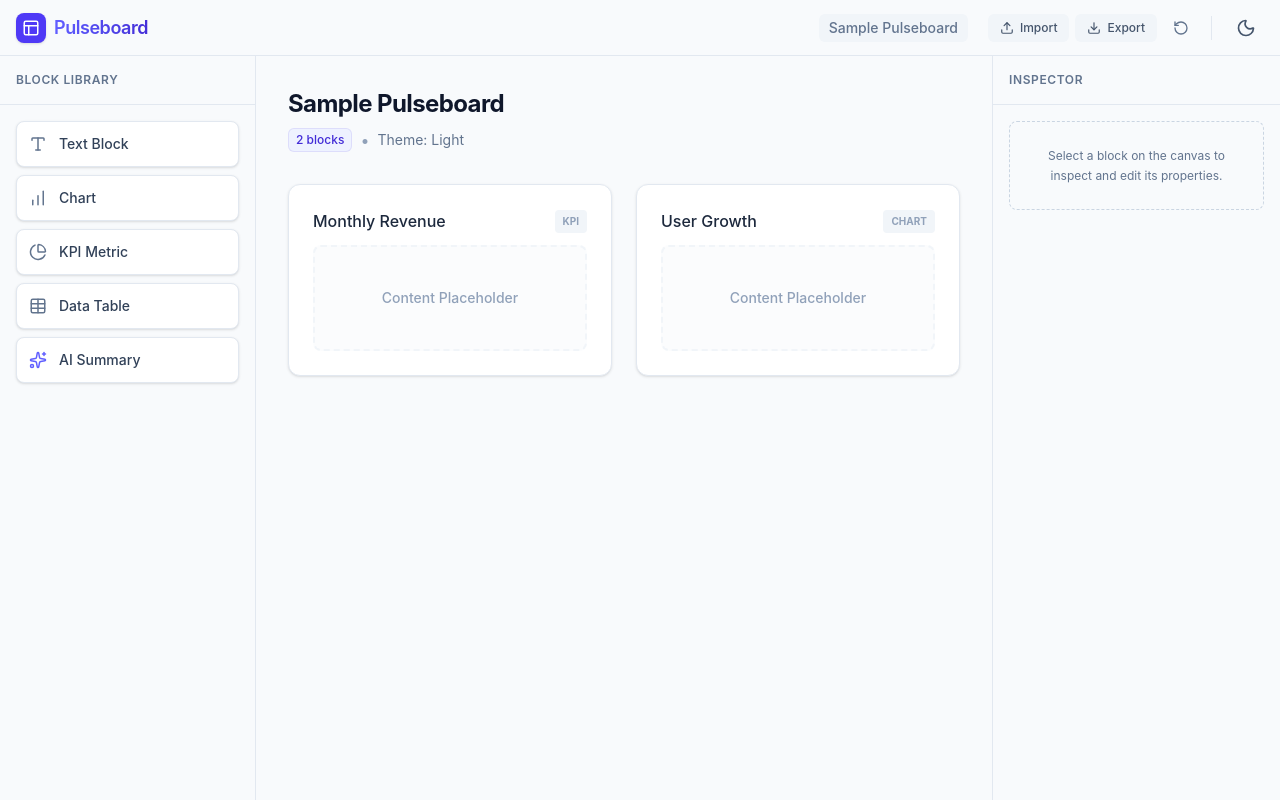
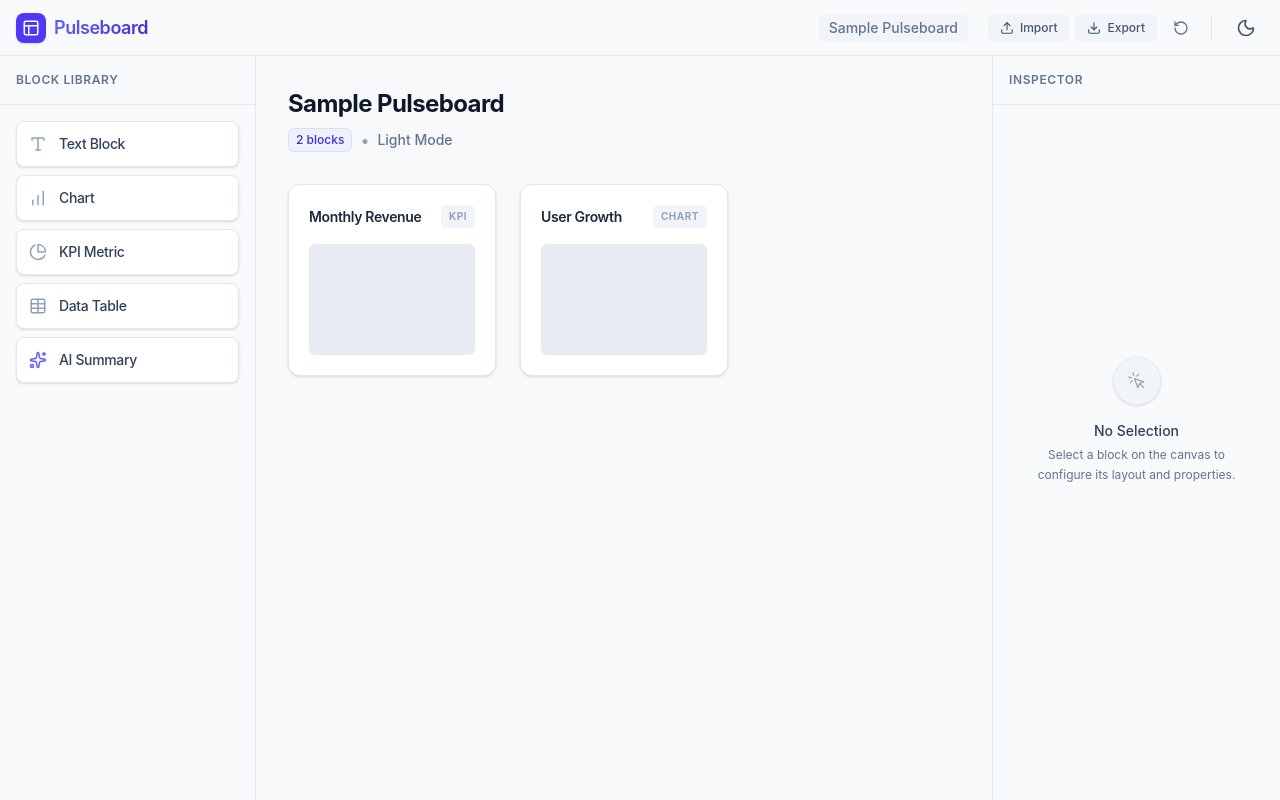
Before and after one commit to siddheshmore12/PulseBoard, a React (Vite) app: page / in a window 1280 px wide. Built offline with nearby package versions, Linux system fonts and the light colour scheme.

Commit message:
Phase 4: Polish Pulseboard UI and interaction design

```diff
--- a/src/app/AppShell.tsx
+++ b/src/app/AppShell.tsx
@@ -14,14 +14,20 @@ export function AppShell() {
         <CanvasArea />
 
         {/* Right Inspector Panel */}
-        <aside className="w-72 border-l border-[var(--border)] bg-[var(--background)] flex flex-col transition-colors duration-300 hidden lg:flex">
-          <div className="p-4 border-b border-[var(--border)]">
+        <aside className="w-72 border-l border-[var(--border)] bg-[var(--background)] flex-col transition-colors duration-300 hidden xl:flex z-10">
+          <div className="p-4 border-b border-[var(--border)] backdrop-blur-sm bg-[var(--background)]/80 sticky top-0">
             <h2 className="font-semibold text-xs uppercase tracking-wider text-slate-500 dark:text-slate-400">Inspector</h2>
           </div>
-          <div className="p-4 flex flex-col gap-4">
-            <div className="text-xs text-slate-500 dark:text-slate-400 p-6 border border-dashed border-slate-300 dark:border-slate-700/80 rounded-lg bg-slate-50 dark:bg-slate-900/30 text-center leading-relaxed">
-              Select a block on the canvas to inspect and edit its properties.
+          <div className="p-4 flex flex-col items-center justify-center h-full text-center pb-20">
+            <div className="w-12 h-12 rounded-full bg-slate-100 dark:bg-slate-800/80 flex items-center justify-center mb-4 text-slate-400 dark:text-slate-500 shadow-sm border border-slate-200/50 dark:border-slate-700/50">
+              <svg className="w-5 h-5" fill="none" viewBox="0 0 24 24" stroke="currentColor">
+                <path strokeLinecap="round" strokeLinejoin="round" strokeWidth={1.5} d="M15 15l-2 5L9 9l11 4-5 2zm0 0l5 5M7.188 2.239l.777 2.897M5.136 7.965l-2.898-.777M13.95 4.05l-2.122 2.122m-5.657 5.656l-2.12 2.122" />
+              </svg>
             </div>
+            <p className="text-sm font-medium text-slate-700 dark:text-slate-300 mb-1">No Selection</p>
+            <p className="text-xs text-slate-500 dark:text-slate-400 leading-relaxed max-w-[200px]">
+              Select a block on the canvas to configure its layout and properties.
+            </p>
           </div>
         </aside>
       </div>
--- a/src/components/canvas/CanvasArea.tsx
+++ b/src/components/canvas/CanvasArea.tsx
@@ -1,6 +1,7 @@
 import { useWorkspaceStore } from '../../store/workspaceStore';
 import { Card } from '../ui/Card';
-import { motion } from 'framer-motion';
+import { Skeleton } from '../ui/Skeleton';
+import { motion, AnimatePresence } from 'framer-motion';
 import { DndContext, useDraggable } from '@dnd-kit/core';
 import type { DragEndEvent } from '@dnd-kit/core';
 import { type Block, type LayoutItem } from '../../types/workspace';
@@ -11,35 +12,38 @@ function DraggableBlock({ block, layoutItem }: { block: Block, layoutItem: Layou
   });
 
   const style = {
-    // Native coordinate system shifts for free dragging
     transform: `translate3d(${layoutItem.x + (transform?.x || 0)}px, ${layoutItem.y + (transform?.y || 0)}px, 0)`,
     zIndex: isDragging ? 50 : 1,
   };
 
   return (
-    <div
+    <motion.div
+      initial={{ opacity: 0, scale: 0.95 }}
+      animate={{ opacity: 1, scale: 1 }}
+      exit={{ opacity: 0, scale: 0.95 }}
+      transition={{ duration: 0.2 }}
       ref={setNodeRef}
       style={style}
       {...listeners}
       {...attributes}
-      className="col-span-6 md:col-span-3 transition-colors touch-none"
+      className="col-span-6 md:col-span-3 lg:col-span-2 transition-colors touch-none"
     >
       <Card
-        className={`p-6 flex flex-col h-48 transition-shadow cursor-move ${isDragging ? 'shadow-xl ring-2 ring-indigo-500/50' : 'hover:shadow-md'}`}
+        className={`p-5 flex flex-col h-48 transition-all cursor-move border-[1.5px] ${isDragging ? 'shadow-xl border-indigo-400 dark:border-indigo-500 scale-[1.02] z-50' : 'border-slate-200 dark:border-slate-800 hover:border-slate-300 dark:hover:border-slate-700 hover:shadow-md'}`}
       >
-        <div className="flex items-center justify-between mb-3 pointer-events-none">
-          <h3 className="font-medium text-slate-800 dark:text-slate-200">
+        <div className="flex items-center justify-between mb-4 pointer-events-none">
+          <h3 className="font-semibold text-slate-800 dark:text-slate-200 tracking-tight text-sm">
             {block.title || `Block (${block.type})`}
           </h3>
-          <span className="text-[10px] uppercase font-bold text-slate-400 bg-slate-100 dark:bg-slate-800 px-2 py-1 rounded">
+          <span className="text-[10px] uppercase font-bold tracking-wider text-slate-400 dark:text-slate-500 bg-slate-100 dark:bg-slate-800/80 px-2 py-1 rounded-md">
             {block.type}
           </span>
         </div>
-        <div className="flex-1 flex items-center justify-center border-2 border-dashed border-slate-100 dark:border-slate-800/80 rounded-lg bg-slate-50/50 dark:bg-slate-900/20 pointer-events-none">
-          <span className="text-sm text-slate-400 font-medium">Content Placeholder</span>
+        <div className="flex-1 w-full pointer-events-none">
+          <Skeleton className="w-full h-full opacity-60" />
         </div>
       </Card>
-    </div>
+    </motion.div>
   );
 }
 
@@ -49,8 +53,18 @@ export function CanvasArea() {
 
   if (!currentWorkspace) {
     return (
-      <div className="flex-1 flex items-center justify-center bg-slate-50 dark:bg-[#0b1120] transition-colors duration-300">
-        <p className="text-slate-400">No workspace loaded.</p>
+      <div className="flex-1 flex flex-col items-center justify-center bg-slate-50 dark:bg-[#0b1120] transition-colors duration-300">
+        <motion.div initial={{ opacity: 0, y: 10 }} animate={{ opacity: 1, y: 0 }} className="flex flex-col items-center text-center">
+          <div className="w-16 h-16 bg-white dark:bg-slate-800 rounded-2xl flex items-center justify-center mb-6 shadow-sm border border-slate-200 dark:border-slate-700/50">
+             <svg className="w-8 h-8 text-slate-400 dark:text-slate-500" fill="none" viewBox="0 0 24 24" stroke="currentColor">
+               <path strokeLinecap="round" strokeLinejoin="round" strokeWidth={1.5} d="M4 5a1 1 0 011-1h14a1 1 0 011 1v2a1 1 0 01-1 1H5a1 1 0 01-1-1V5zM4 13a1 1 0 011-1h6a1 1 0 011 1v6a1 1 0 01-1 1H5a1 1 0 01-1-1v-6zM16 13a1 1 0 011-1h2a1 1 0 011 1v6a1 1 0 01-1 1h-2a1 1 0 01-1-1v-6z" />
+             </svg>
+          </div>
+          <h2 className="text-xl font-semibold text-slate-800 dark:text-slate-200 mb-2 tracking-tight">No Workspace Loaded</h2>
+          <p className="text-slate-500 dark:text-slate-400 max-w-sm text-sm leading-relaxed">
+            Create a new workspace or import an existing JSON configuration file to get started with Pulseboard.
+          </p>
+        </motion.div>
       </div>
     );
   }
@@ -60,7 +74,6 @@ export function CanvasArea() {
     if (delta.x !== 0 || delta.y !== 0) {
       const layoutItem = currentWorkspace.layout.find((l) => l.blockId === active.id);
       if (layoutItem) {
-        // Commits final drop coordinates back to local Zustand layout state
         updateBlockPosition(active.id as string, layoutItem.x + delta.x, layoutItem.y + delta.y);
       }
     }
@@ -68,8 +81,8 @@ export function CanvasArea() {
 
   return (
     <DndContext onDragEnd={handleDragEnd}>
-      <main className="flex-1 bg-slate-50 dark:bg-[#0b1120] overflow-y-auto p-8 transition-colors duration-300">
-        <div className="max-w-5xl mx-auto">
+      <main className="flex-1 bg-slate-50/50 dark:bg-[#0b1120] overflow-y-auto p-8 transition-colors duration-300">
+        <div className="max-w-6xl mx-auto">
           <motion.div
             initial={{ opacity: 0, y: 5 }}
             animate={{ opacity: 1, y: 0 }}
@@ -78,19 +91,27 @@ export function CanvasArea() {
             <h2 className="text-2xl font-bold tracking-tight text-slate-900 dark:text-slate-50">{currentWorkspace.name}</h2>
             <div className="flex items-center gap-2 mt-2">
               <span className="inline-flex items-center rounded-md bg-indigo-50 px-2 py-1 text-xs font-medium text-indigo-700 ring-1 ring-inset ring-indigo-700/10 dark:bg-indigo-400/10 dark:text-indigo-400 dark:ring-indigo-400/30">
-                {currentWorkspace.blocks.length} blocks
+                {currentWorkspace.blocks.length} block{currentWorkspace.blocks.length !== 1 && 's'}
               </span>
               <span className="text-slate-400">&bull;</span>
-              <span className="text-sm text-slate-500 dark:text-slate-400 capitalize">Theme: {currentWorkspace.theme}</span>
+              <span className="text-sm font-medium text-slate-500 dark:text-slate-400 capitalize">{currentWorkspace.theme} mode</span>
             </div>
           </motion.div>
 
+          {currentWorkspace.blocks.length === 0 ? (
+            <motion.div initial={{ opacity: 0 }} animate={{ opacity: 1 }} className="flex flex-col items-center justify-center p-12 border-2 border-dashed border-slate-200 dark:border-slate-800/80 rounded-2xl bg-white/50 dark:bg-slate-900/20">
+              <p className="text-sm text-slate-500 dark:text-slate-400 font-medium">Your canvas is empty. Add a block from the sidebar to begin.</p>
+            </motion.div>
+          ) : (
             <div className="grid grid-cols-6 gap-6">
+              <AnimatePresence>
                 {currentWorkspace.blocks.map((block) => {
                   const layoutItem = currentWorkspace.layout.find(l => l.blockId === block.id) || { blockId: block.id, x: 0, y: 0, w: 3, h: 3 };
                   return <DraggableBlock key={block.id} block={block} layoutItem={layoutItem} />;
                 })}
+              </AnimatePresence>
             </div>
+          )}
         </div>
       </main>
     </DndContext>
--- a/src/components/sidebar/BlockLibrarySidebar.tsx
+++ b/src/components/sidebar/BlockLibrarySidebar.tsx
@@ -31,18 +31,20 @@ export function BlockLibrarySidebar() {
       </div>
       <div className="p-4 flex flex-col gap-2">
         {availableBlocks.map((block) => (
-          <motion.div
+          <motion.button
             key={block.type}
             onClick={() => handleAddBlock(block.type, block.label)}
-            whileHover={{ scale: 1.02, x: 2 }}
+            whileHover={{ scale: 1.01, x: 2 }}
             whileTap={{ scale: 0.98 }}
-            className="flex items-center gap-3 p-3 rounded-lg border border-slate-200 dark:border-slate-800 bg-white dark:bg-slate-800/50 cursor-pointer shadow-sm hover:border-indigo-300 dark:hover:border-indigo-700 hover:shadow-md transition-all duration-200 group"
+            className="flex w-full items-center gap-3 p-3 rounded-lg border border-slate-200 dark:border-slate-800 bg-white dark:bg-slate-800/50 cursor-pointer shadow-sm hover:border-indigo-300 dark:hover:border-indigo-700 hover:shadow-md transition-all duration-200 group focus:outline-none focus-visible:ring-2 focus-visible:ring-indigo-500 focus-visible:ring-offset-2 dark:focus-visible:ring-offset-slate-900"
           >
-            <div className="text-slate-500 dark:text-slate-400 group-hover:text-indigo-600 dark:group-hover:text-indigo-400 transition-colors">
+            <div className="text-slate-400 dark:text-slate-500 group-hover:text-indigo-600 dark:group-hover:text-indigo-400 transition-colors">
               {block.icon}
             </div>
-            <span className="text-sm font-medium text-slate-700 dark:text-slate-200 group-hover:text-indigo-700 dark:group-hover:text-indigo-300 transition-colors">{block.label}</span>
-          </motion.div>
+            <span className="text-sm font-medium tracking-tight text-slate-700 dark:text-slate-200 group-hover:text-indigo-700 dark:group-hover:text-indigo-300 transition-colors">
+              {block.label}
+            </span>
+          </motion.button>
         ))}
       </div>
     </aside>
--- /dev/null
+++ b/src/components/ui/Skeleton.tsx
@@ -0,0 +1,21 @@
+import { motion } from 'framer-motion';
+
+type SkeletonProps = {
+  className?: string;
+};
+
+export function Skeleton({ className = "" }: SkeletonProps) {
+  return (
+    <motion.div
+      initial={{ opacity: 0.5 }}
+      animate={{ opacity: 1 }}
+      transition={{
+        repeat: Infinity,
+        repeatType: "reverse",
+        duration: 1.2,
+        ease: "easeInOut"
+      }}
+      className={`bg-slate-200 dark:bg-slate-800 rounded-md ${className}`}
+    />
+  );
+}
```
Lines whose indentation alone changed are shown as unchanged.
